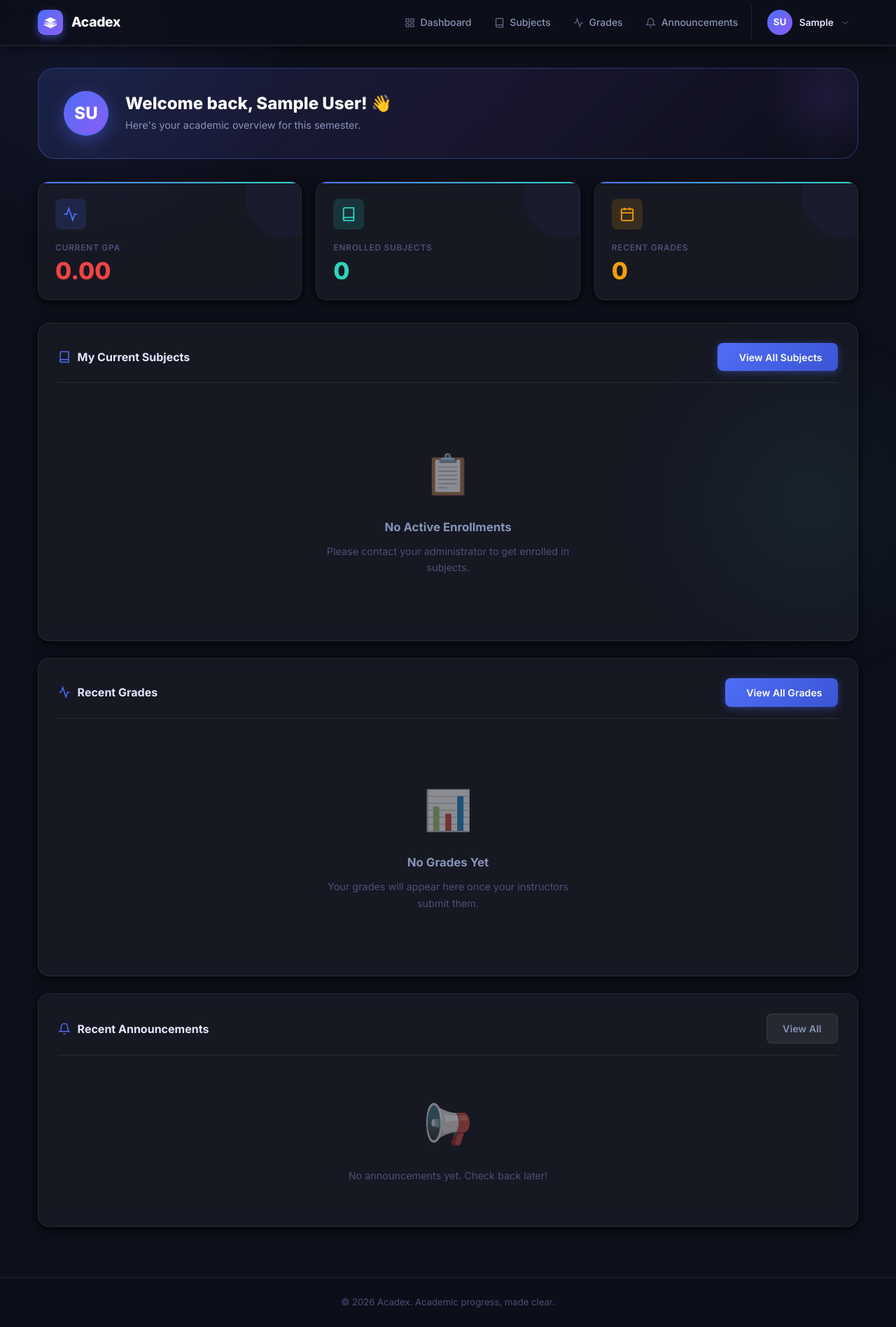
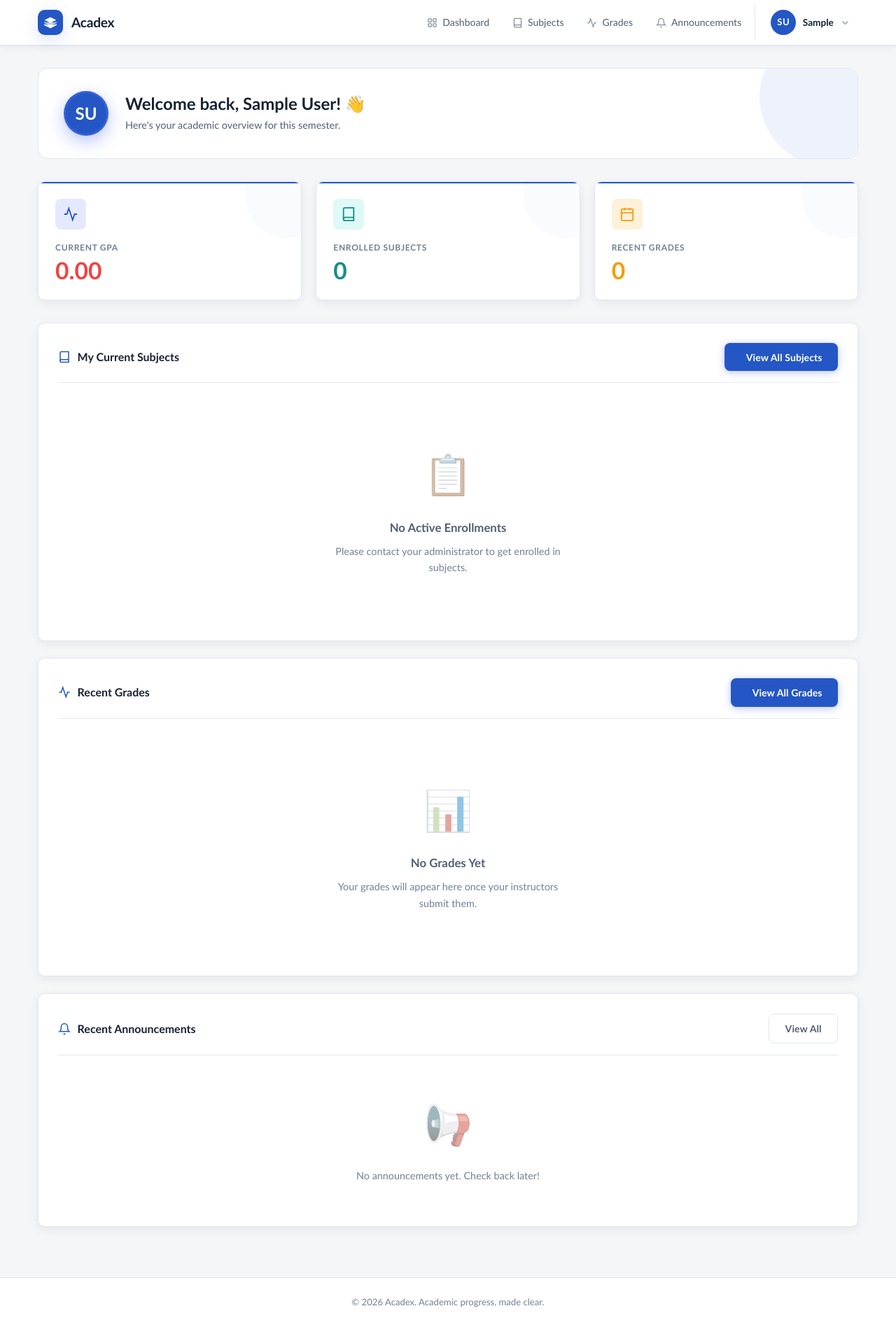
Before and after one commit to LorenzTaganas/StudentManagementSystem, a Django app: page /accounts/dashboard/student/ in a window 1280 px wide. Shown: the whole page at 70% size. Run offline with Django 5.2, Linux system fonts and the light colour scheme; the visitor is signed in with stand-in values (Sample User, id 1); data comes from the database, SQL or seed files in the repository; data that the repository does not hold is empty.

Commit message:
Update styles for improved UI and readability

```diff
--- a/static/css/style.css
+++ b/static/css/style.css
@@ -1,72 +1,70 @@
 /* ===================================================
-   SGMS — Premium UI Design System v2
-   Palette: Deep space dark + electric blue + vivid teal
-   =================================================== */
-
-@import url('https://fonts.googleapis.com/css2?family=Inter:wght@300;400;500;600;700;800;900&display=swap');
+  Acadex — focused academic workspace
+  Palette: warm paper, ink, cobalt, and mint
+  =================================================== */
 
 /* ── CSS Variables ── */
 :root {
   /* Brand */
-  --indigo:        #4f6ef7;
-  --indigo-dark:   #3a54d4;
-  --indigo-deeper: #2a3ea8;
-  --teal:          #2dd4bf;
-  --teal-dark:     #14b8a6;
-  --purple:        #8b5cf6;
+  --indigo:        #2457c5;
+  --indigo-dark:   #19439d;
+  --indigo-deeper: #102f72;
+  --teal:          #168f84;
+  --teal-dark:     #0d756c;
+  --purple:        #2457c5;
 
   /* Dark surfaces */
-  --bg-body:       #0d0f1a;
-  --bg-surface:    #12152a;
-  --bg-card:       rgba(255, 255, 255, 0.04);
-  --bg-card-solid: #1a1e35;
-  --bg-card-hover: rgba(255, 255, 255, 0.07);
-  --bg-elevated:   #1e2340;
+  --bg-body:       #f4f6f8;
+  --bg-surface:    #ffffff;
+  --bg-card:       #ffffff;
+  --bg-card-solid: #ffffff;
+  --bg-card-hover: #f8fafc;
+  --bg-elevated:   #ffffff;
 
   /* Borders */
-  --border:        rgba(255, 255, 255, 0.08);
-  --border-hover:  rgba(255, 255, 255, 0.18);
-  --border-accent: rgba(79, 110, 247, 0.4);
+  --border:        #e2e7ee;
+  --border-hover:  #c7d1de;
+  --border-accent: #b6c8e8;
 
   /* Text */
-  --text-primary:   #e2e8ff;
-  --text-secondary: #8893b8;
-  --text-muted:     #4a5278;
-  --text-white:     #ffffff;
+  --text-primary:   #172234;
+  --text-secondary: #516074;
+  --text-muted:     #718096;
+  --text-white:     #172234;
 
   /* Semantic */
   --success:       #10b981;
-  --success-bg:    rgba(16, 185, 129, 0.12);
-  --success-border:rgba(16, 185, 129, 0.3);
+  --success-bg:    #e7f5ef;
+  --success-border:#b9e2ce;
   --warning:       #f59e0b;
-  --warning-bg:    rgba(245, 158, 11, 0.12);
-  --warning-border:rgba(245, 158, 11, 0.3);
+  --warning-bg:    #fff5dc;
+  --warning-border:#efd595;
   --danger:        #ef4444;
-  --danger-bg:     rgba(239, 68, 68, 0.12);
-  --danger-border: rgba(239, 68, 68, 0.3);
+  --danger-bg:     #fdebec;
+  --danger-border: #efbdc1;
   --info:          #38bdf8;
-  --info-bg:       rgba(56, 189, 248, 0.12);
+  --info-bg:       #e7f1fb;
 
   /* Glows */
-  --glow-indigo:   rgba(79, 110, 247, 0.35);
-  --glow-teal:     rgba(45, 212, 191, 0.3);
-  --glow-purple:   rgba(139, 92, 246, 0.3);
+  --glow-indigo:   rgba(36, 87, 197, 0.15);
+  --glow-teal:     rgba(22, 143, 132, 0.12);
+  --glow-purple:   rgba(36, 87, 197, 0.12);
 
   /* Radii */
   --radius-xs:  4px;
   --radius-sm:  8px;
   --radius:     12px;
-  --radius-lg:  16px;
-  --radius-xl:  24px;
+  --radius-lg:  10px;
+  --radius-xl:  14px;
   --radius-2xl: 32px;
   --radius-full:9999px;
 
   /* Shadows */
-  --shadow-sm:   0 1px 3px rgba(0,0,0,0.4), 0 1px 2px rgba(0,0,0,0.3);
-  --shadow:      0 4px 16px rgba(0,0,0,0.5), 0 2px 8px rgba(0,0,0,0.4);
-  --shadow-lg:   0 8px 32px rgba(0,0,0,0.6), 0 4px 16px rgba(0,0,0,0.5);
-  --shadow-xl:   0 20px 60px rgba(0,0,0,0.7);
-  --shadow-glow: 0 0 30px rgba(79, 110, 247, 0.25);
+  --shadow-sm:   0 1px 2px rgba(23,34,52,0.06);
+  --shadow:      0 4px 14px rgba(23,34,52,0.07);
+  --shadow-lg:   0 10px 24px rgba(23,34,52,0.1);
+  --shadow-xl:   0 18px 42px rgba(23,34,52,0.13);
+  --shadow-glow: 0 8px 24px rgba(36, 87, 197, 0.15);
 
   /* Transitions */
   --transition-fast:   150ms cubic-bezier(0.4, 0, 0.2, 1);
@@ -146,7 +144,7 @@ html {
 
 /* ── Base ── */
 body {
-  font-family: 'Inter', 'Segoe UI', system-ui, sans-serif;
+  font-family: 'Trebuchet MS', 'Segoe UI', sans-serif;
   font-size: 15px;
   line-height: 1.65;
   color: var(--text-primary);
@@ -158,35 +156,7 @@ body {
   position: relative;
 }
 
-/* Animated background orbs */
-body::before,
-body::after {
-  content: '';
-  position: fixed;
-  border-radius: 50%;
-  pointer-events: none;
-  z-index: 0;
-}
-
-body::before {
-  width: 600px;
-  height: 600px;
-  top: -200px;
-  left: -200px;
-  background: radial-gradient(circle, rgba(79, 110, 247, 0.08) 0%, transparent 70%);
-  animation: orb-float-1 20s ease-in-out infinite;
-}
-
-body::after {
-  width: 500px;
-  height: 500px;
-  bottom: -150px;
-  right: -150px;
-  background: radial-gradient(circle, rgba(45, 212, 191, 0.06) 0%, transparent 70%);
-  animation: orb-float-2 25s ease-in-out infinite;
-}
-
-/* Ensure content is above orbs */
+/* Keep the page surfaces crisp and readable. */
 .navbar, main, footer, .modal-overlay { position: relative; z-index: 1; }
 
 a { color: var(--text-secondary); text-decoration: none; transition: color var(--transition-fast); }
@@ -200,15 +170,13 @@ a:hover { color: var(--text-primary); }
 
 /* ── Navbar ── */
 .navbar {
-  background: rgba(13, 15, 26, 0.85);
-  backdrop-filter: blur(20px);
-  -webkit-backdrop-filter: blur(20px);
+  background: var(--bg-surface);
   border-bottom: 1px solid var(--border);
   padding: 0;
   position: sticky;
   top: 0;
   z-index: 500;
-  box-shadow: 0 1px 0 var(--border), 0 4px 24px rgba(0,0,0,0.5);
+  box-shadow: 0 1px 0 var(--border), 0 3px 12px rgba(23,34,52,0.05);
 }
 
 .navbar .container {
@@ -237,11 +205,11 @@ a:hover { color: var(--text-primary); }
   width: 36px;
   height: 36px;
   border-radius: 10px;
-  background: linear-gradient(135deg, var(--indigo) 0%, var(--purple) 100%);
+  background: var(--indigo);
   display: flex;
   align-items: center;
   justify-content: center;
-  box-shadow: 0 4px 12px rgba(79, 110, 247, 0.5);
+  box-shadow: var(--shadow-glow);
   flex-shrink: 0;
 }
 
@@ -349,7 +317,7 @@ a:hover { color: var(--text-primary); }
   width: 36px;
   height: 36px;
   border-radius: 50%;
-  background: linear-gradient(135deg, var(--indigo) 0%, var(--purple) 100%);
+  background: var(--indigo);
   color: white;
   display: flex;
   align-items: center;
@@ -407,7 +375,7 @@ a:hover { color: var(--text-primary); }
 
 .dropdown-header {
   padding: 1.25rem;
-  background: linear-gradient(135deg, rgba(79, 110, 247, 0.15) 0%, rgba(139, 92, 246, 0.1) 100%);
+  background: #f2f6fc;
   border-bottom: 1px solid var(--border);
   display: flex;
   flex-direction: column;
@@ -486,7 +454,7 @@ a:hover { color: var(--text-primary); }
   gap: 0.5rem;
   font-size: 0.875rem;
   font-weight: 600;
-  font-family: 'Inter', sans-serif;
+  font-family: inherit;
   transition: all var(--transition);
   letter-spacing: 0.1px;
   white-space: nowrap;
@@ -499,7 +467,7 @@ a:hover { color: var(--text-primary); }
   content: '';
   position: absolute;
   inset: 0;
-  background: linear-gradient(135deg, rgba(255,255,255,0.15) 0%, transparent 60%);
+  background: rgba(255,255,255,0.12);
   opacity: 0;
   transition: opacity var(--transition-fast);
 }
@@ -510,7 +478,7 @@ a:hover { color: var(--text-primary); }
 }
 
 .btn-primary {
-  background: linear-gradient(135deg, var(--indigo) 0%, var(--indigo-dark) 100%);
+  background: var(--indigo);
   color: white;
   box-shadow: 0 2px 12px rgba(79, 110, 247, 0.4);
 }
@@ -537,7 +505,7 @@ a:hover { color: var(--text-primary); }
 }
 
 .btn-success {
-  background: linear-gradient(135deg, var(--success) 0%, #059669 100%);
+  background: var(--success);
   color: white;
   box-shadow: 0 2px 12px rgba(16, 185, 129, 0.4);
 }
@@ -549,7 +517,7 @@ a:hover { color: var(--text-primary); }
 }
 
 .btn-danger {
-  background: linear-gradient(135deg, var(--danger) 0%, #dc2626 100%);
+  background: var(--danger);
   color: white;
   box-shadow: 0 2px 12px rgba(239, 68, 68, 0.4);
 }
@@ -561,7 +529,7 @@ a:hover { color: var(--text-primary); }
 }
 
 .btn-warning {
-  background: linear-gradient(135deg, var(--warning) 0%, #d97706 100%);
+  background: var(--warning);
   color: #1a1a1a;
   box-shadow: 0 2px 12px rgba(245, 158, 11, 0.35);
 }
@@ -587,8 +555,6 @@ a:hover { color: var(--text-primary); }
 /* ── Cards ── */
 .card {
   background: var(--bg-card);
-  backdrop-filter: blur(12px);
-  -webkit-backdrop-filter: blur(12px);
   border: 1px solid var(--border);
   border-radius: var(--radius-lg);
   padding: 1.75rem;
@@ -844,7 +810,6 @@ table tbody tr:hover {
 
 .stat-card {
   background: var(--bg-card);
-  backdrop-filter: blur(12px);
   padding: 1.5rem;
   border-radius: var(--radius-lg);
   border: 1px solid var(--border);
@@ -862,7 +827,7 @@ table tbody tr:hover {
   left: 0;
   right: 0;
   height: 2px;
-  background: linear-gradient(90deg, var(--indigo), var(--teal));
+  background: var(--indigo);
 }
 
 .stat-card::after {
@@ -970,13 +935,13 @@ table tbody tr:hover {
 .subjects-header,
 .subject-header,
 .grade-header {
-  background: linear-gradient(135deg, rgba(79, 110, 247, 0.2) 0%, rgba(13, 15, 26, 0.8) 100%);
-  border: 1px solid var(--border-accent);
+  background: var(--indigo-deeper);
+  border: 1px solid var(--indigo-deeper);
   color: white;
   padding: 2rem 2.25rem;
   border-radius: var(--radius-xl);
   margin-bottom: 2rem;
-  box-shadow: 0 4px 30px rgba(79, 110, 247, 0.2);
+  box-shadow: var(--shadow);
   position: relative;
   overflow: hidden;
   animation: slideUp 0.35s ease;
@@ -994,7 +959,7 @@ table tbody tr:hover {
   width: 220px;
   height: 220px;
   border-radius: 50%;
-  background: radial-gradient(circle, rgba(79,110,247,0.2) 0%, transparent 70%);
+  background: rgba(255,255,255,0.06);
 }
 
 .grades-header::after,
@@ -1009,7 +974,7 @@ table tbody tr:hover {
   width: 180px;
   height: 180px;
   border-radius: 50%;
-  background: radial-gradient(circle, rgba(45,212,191,0.12) 0%, transparent 70%);
+  background: rgba(255,255,255,0.04);
 }
 
 /* ── Stats inside hero headers ── */
@@ -1028,7 +993,6 @@ table tbody tr:hover {
   background: rgba(255,255,255,0.07);
   border-radius: var(--radius);
   border: 1px solid rgba(255,255,255,0.1);
-  backdrop-filter: blur(6px);
   transition: background var(--transition-fast), transform var(--transition-fast);
 }
 
@@ -1747,7 +1711,7 @@ input.valid { border-color: var(--success) !important; }
 
 /* ── Footer ── */
 .footer {
-  background: rgba(13, 15, 26, 0.95);
+  background: var(--bg-surface);
   border-top: 1px solid var(--border);
   color: var(--text-muted);
   text-align: center;
@@ -1760,8 +1724,8 @@ input.valid { border-color: var(--success) !important; }
 
 /* ── Dashboard welcome banner ── */
 .welcome-banner {
-  background: linear-gradient(135deg, rgba(79,110,247,0.15) 0%, rgba(139,92,246,0.1) 50%, rgba(13,15,26,0.8) 100%);
-  border: 1px solid var(--border-accent);
+  background: var(--bg-surface);
+  border: 1px solid var(--border);
   border-radius: var(--radius-xl);
   padding: 2rem 2.25rem;
   margin-bottom: 2rem;
@@ -1779,14 +1743,14 @@ input.valid { border-color: var(--success) !important; }
   top: -60px; right: -60px;
   width: 200px; height: 200px;
   border-radius: 50%;
-  background: radial-gradient(circle, rgba(139,92,246,0.12) 0%, transparent 70%);
+  background: #eef3fb;
 }
 
 .welcome-avatar {
   width: 64px;
   height: 64px;
   border-radius: 50%;
-  background: linear-gradient(135deg, var(--indigo) 0%, var(--purple) 100%);
+  background: var(--indigo);
   display: flex;
   align-items: center;
   justify-content: center;
```
